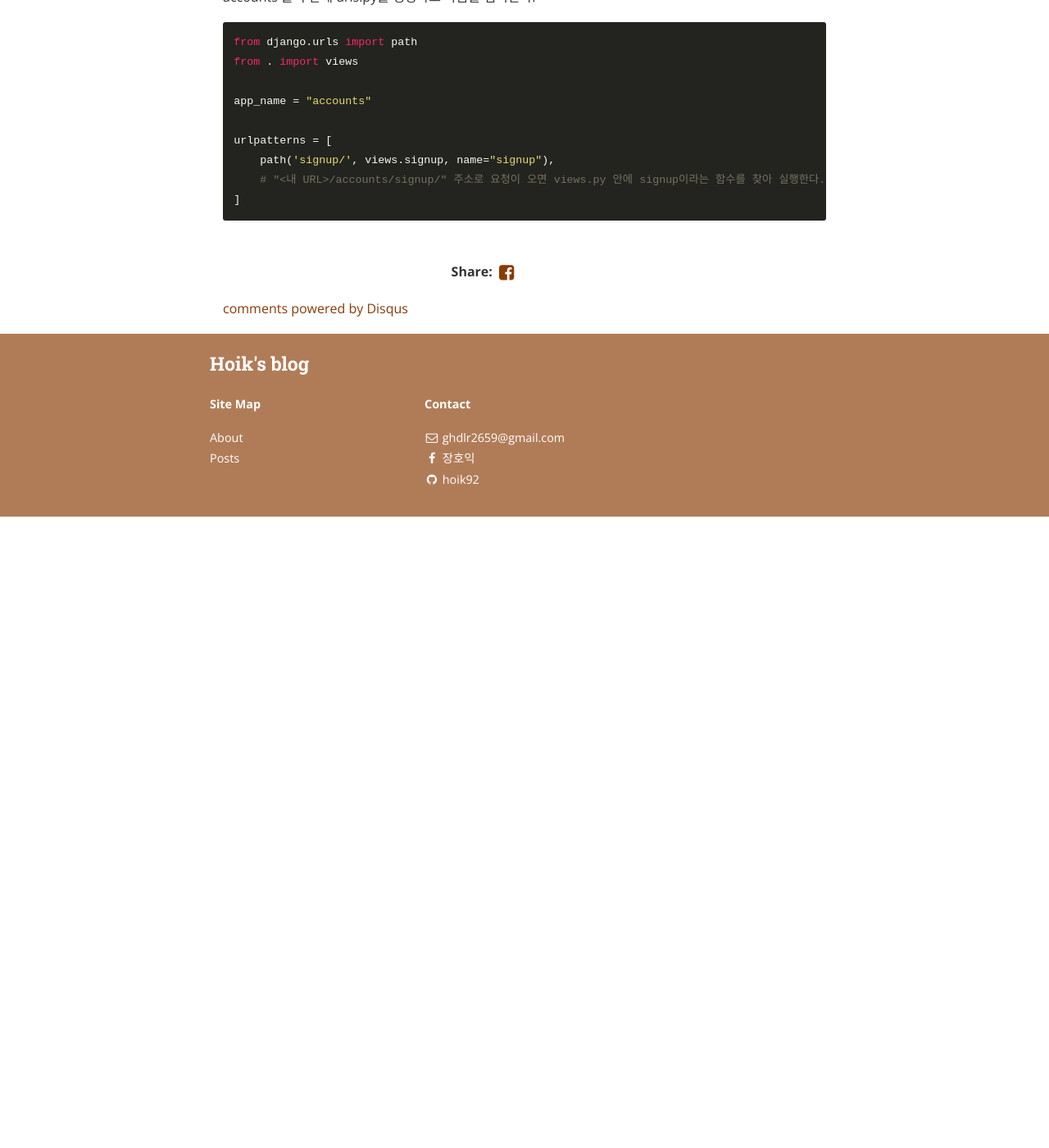
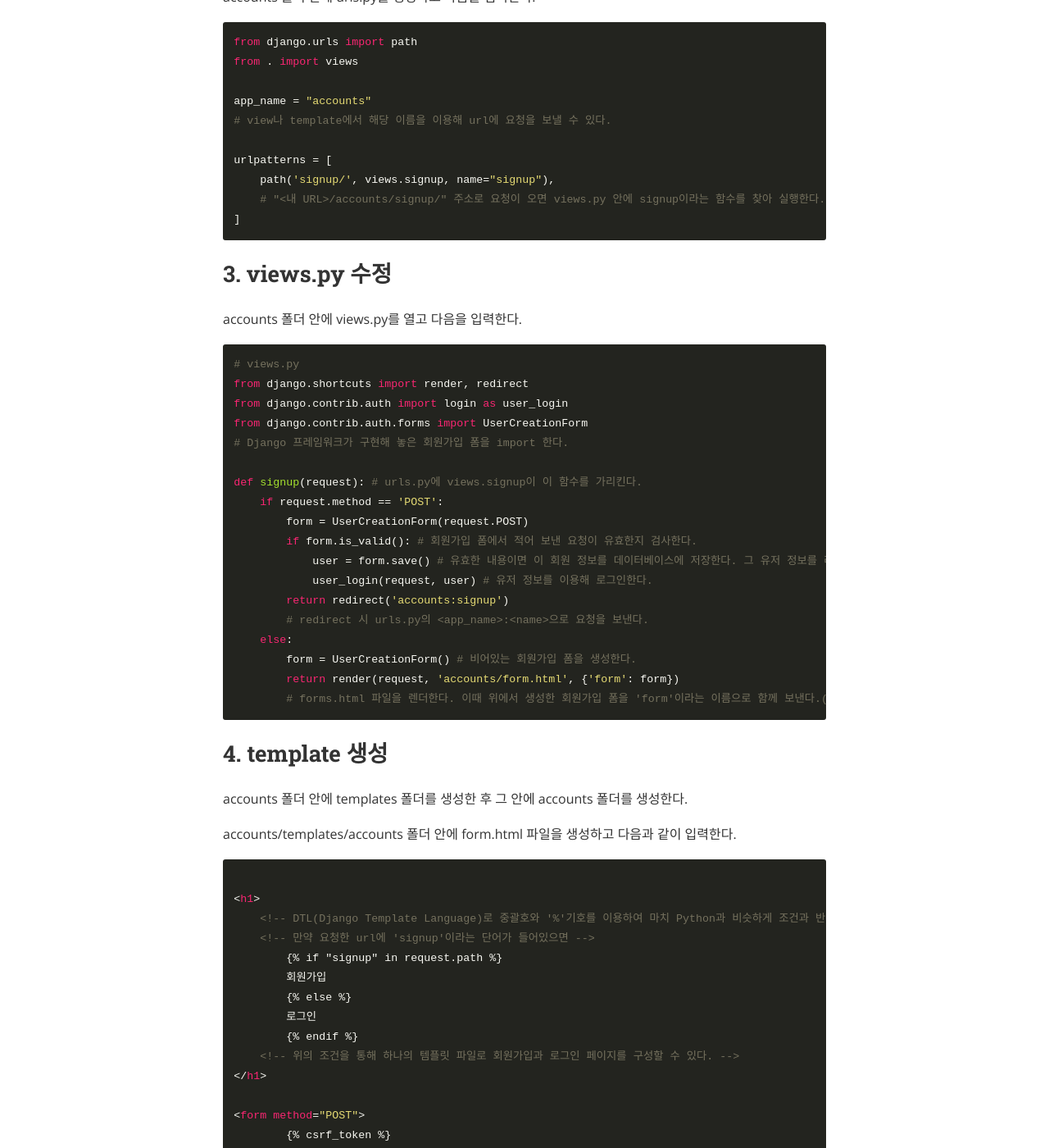
Before and after one commit to hoik92/hoik92.github.io, a Jekyll site: the page built from _posts/2019-06-05-Make-Signup-Form-Using-Django.md, in a window 1280 px wide and 1400 px high, scrolled down 2141 px. Shown: the whole window at 82% size. Built offline with Jekyll 4.4.1, drawn with Linux system fonts in a browser that asks for light colours; nearby versions of some CDN libraries; comment, search, counter and statistics services are not loaded; before the commit the page ends 2771 px from its top, so only the background shows below that; some of the changed text lies outside the part shown.

Commit message:
2019-06-05-Make-Signup-Form-Using-Django.md 포스트 수정

````diff
--- a/_posts/2019-06-05-Make-Signup-Form-Using-Django.md
+++ b/_posts/2019-06-05-Make-Signup-Form-Using-Django.md
@@ -43,7 +43,7 @@ python manage.py startapp accounts
 # settings.py
 INSTALLED_APPS = [
 	...
-	'accounts', # 웬만하면 콤마(,) 찍어주자.
+	'accounts', # 웬만하면 콤마(,) 찍어주자. 다음에 앱을 추가할 때 빼먹는 경우가 많다.
 ]
 
 LANGUAGE_CODE = 'ko-kr'
@@ -75,9 +75,75 @@ from django.urls import path
 from . import views
 
 app_name = "accounts"
+# view나 template에서 해당 이름을 이용해 url에 요청을 보낼 수 있다.
 
 urlpatterns = [
     path('signup/', views.signup, name="signup"),
     # "<내 URL>/accounts/signup/" 주소로 요청이 오면 views.py 안에 signup이라는 함수를 찾아 실행한다.
 ]
 ```
+
+
+
+## 3. views.py 수정
+
+accounts 폴더 안에 views.py를 열고 다음을 입력한다.
+
+```python
+# views.py
+from django.shortcuts import render, redirect
+from django.contrib.auth import login as user_login
+from django.contrib.auth.forms import UserCreationForm
+# Django 프레임워크가 구현해 놓은 회원가입 폼을 import 한다.
+
+def signup(request): # urls.py에 views.signup이 이 함수를 가리킨다.
+    if request.method == 'POST':
+        form = UserCreationForm(request.POST)
+        if form.is_valid(): # 회원가입 폼에서 적어 보낸 요청이 유효한지 검사한다.
+            user = form.save() # 유효한 내용이면 이 회원 정보를 데이터베이스에 저장한다. 그 유저 정보를 리턴한다.
+            user_login(request, user) # 유저 정보를 이용해 로그인한다.
+        return redirect('accounts:signup')
+    	# redirect 시 urls.py의 <app_name>:<name>으로 요청을 보낸다.
+    else:
+        form = UserCreationForm() # 비어있는 회원가입 폼을 생성한다.
+        return render(request, 'accounts/form.html', {'form': form})
+    	# forms.html 파일을 렌더한다. 이때 위에서 생성한 회원가입 폼을 'form'이라는 이름으로 함께 보낸다.(딕셔너리)
+```
+
+
+
+## 4. template 생성
+
+accounts 폴더 안에 templates 폴더를 생성한 후 그 안에 accounts 폴더를 생성한다.
+
+accounts/templates/accounts 폴더 안에 form.html 파일을 생성하고 다음과 같이 입력한다.
+
+```html
+{% raw %}
+<h1>
+    <!-- DTL(Django Template Language)로 중괄호와 '%'기호를 이용하여 마치 Python과 비슷하게 조건과 반복문을 사용할 수 있다. -->
+    <!-- 만약 요청한 url에 'signup'이라는 단어가 들어있으면 -->
+	{% if "signup" in request.path %}
+	회원가입
+	{% else %}
+	로그인
+	{% endif %}
+    <!-- 위의 조건을 통해 하나의 템플릿 파일로 회원가입과 로그인 페이지를 구성할 수 있다. -->
+</h1>
+
+<form method="POST">
+	{% csrf_token %}
+	{{ form }}
+    <!-- views.py에서 딕셔너리 형태로 넘겨받은 form을 중괄호 두개를 이용하여 사용할 수 있다. -->
+	<button type="submit">가입</button>
+</form>
+{% endraw %}
+```
+
+위와 같이 파일들을 생성하고 수정하면 아래와 같은 화면을 볼 수 있다.
+
+![django_signup](/assets/img/django/django_signup.jpg)
+
+위의 화면을 보면 url에 `signup`이라는 단어가 있으므로 `h1` 태그로 '회원가입'이라 표시된다.
+
+사용자 이름, 비밀번호 등의 입력 폼은 Django 프레임워크에서 구현되어있고 이를 편집하여 사용할 수도 있다.
````
Also changed, not shown: assets/img/django/django_signup.jpg (added).
